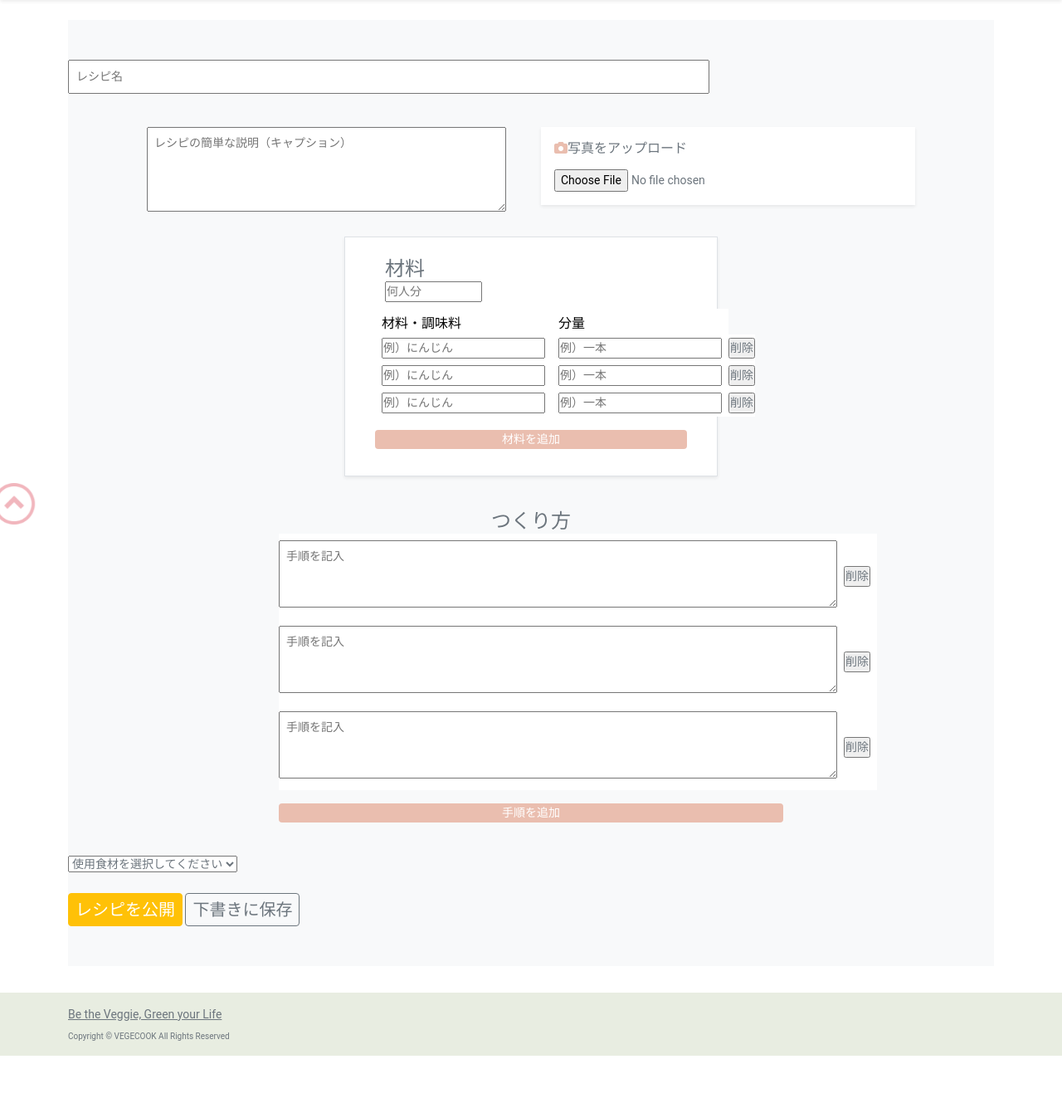
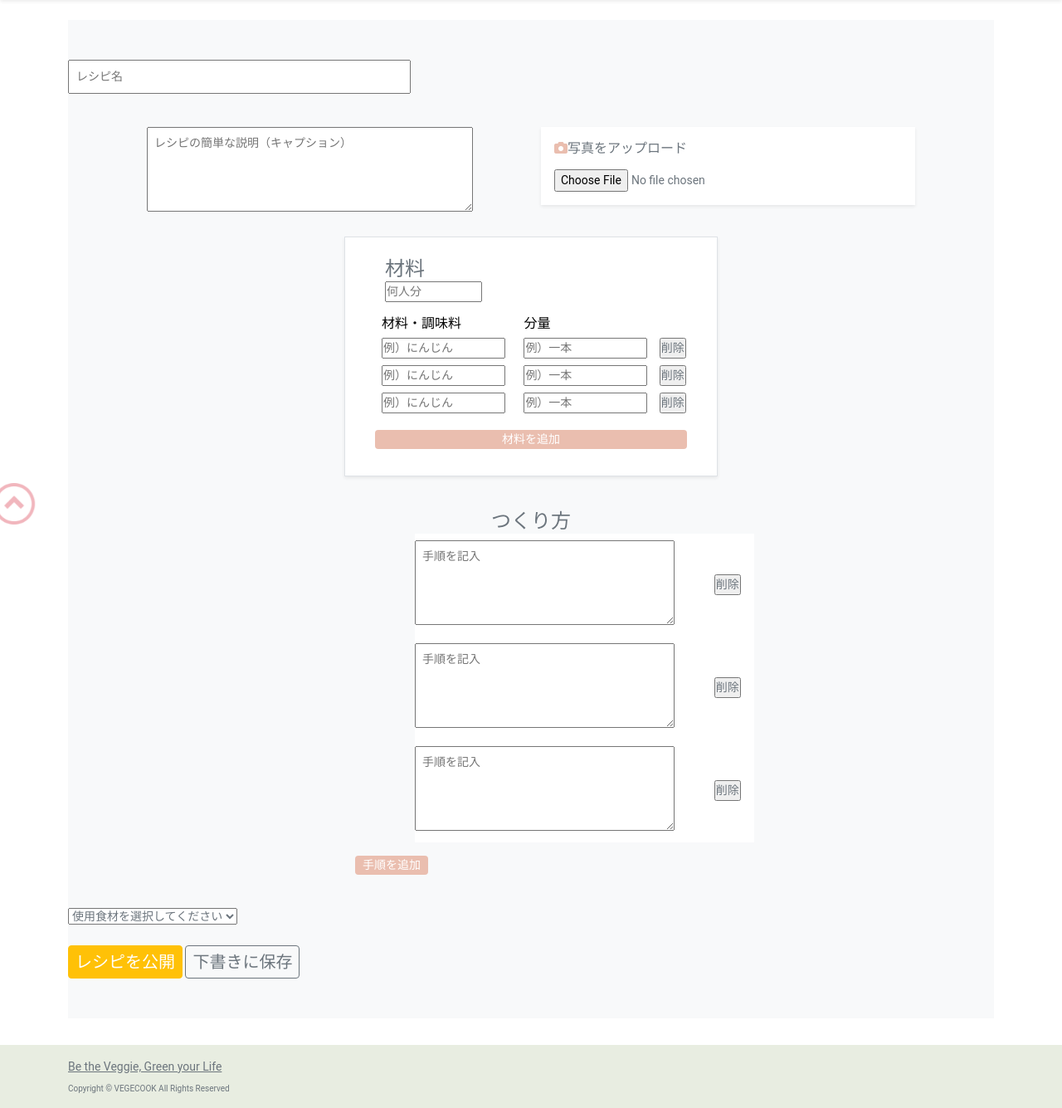
Before and after one commit to mi-1109/vegecook-app, a Rails app: page /post_recipes/new in a window 1280 px wide. Shown: the part 88-1423 px from the top of the page at 83% size. Before the commit the page ends 1360 px from the top, so only its background shows below. Run offline with Rails 7, Linux system fonts and the light colour scheme; the visitor is signed in with stand-in values (Sample User, id 1); style sheets or scripts are compiled from the project's sources; parts of the project's set-up code (start-up, migrations or seed data) failed here and were passed over; some libraries are stand-ins or nearby versions; some web fonts are replaced.

Commit message:
[UPDATE] レシピ投稿画面のレスポンシブ修正

```diff
--- a/app/assets/javascripts/application.js
+++ b/app/assets/javascripts/application.js
@@ -77,14 +77,14 @@ var count = 10;
 
     //つくり方の場合
     if (table_id == "procedure-table"){
-      cell1.innerHTML = '<textarea name="post_recipe[procedures_attributes][' + window.count + '][body]" id="post_recipe_body" placeholder="つくり方を記入" class="p-2 " cols="80" rows="3"></textarea>';
+      cell1.innerHTML = '<textarea name="post_recipe[procedures_attributes][' + window.count + '][body]" id="post_recipe_body" placeholder="手順を記入" class="p-2 " cols="35" rows="4"></textarea>';
       cell1.classList.add('pl-0');
       cell2.innerHTML = '<input type="button" value="削除" onclick="deleteRow(this)">';
       cell2.classList.add('align-middle');
     } else {
-      cell1.innerHTML = '<input type="text" name="post_recipe[ingredients_attributes][' + window.count + '][name]" id="post_recipe_name" placeholder="例）にんじん" >';
+      cell1.innerHTML = '<input type="text" name="post_recipe[ingredients_attributes][' + window.count + '][name]" id="post_recipe_name" placeholder="例）にんじん" size="14">';
       cell1.classList.add('py-1');
-      cell2.innerHTML = '<input type="text" name="post_recipe[ingredients_attributes][' + window.count + '][amount]" id="post_recipe_amount" placeholder="例）一本" >';
+      cell2.innerHTML = '<input type="text" name="post_recipe[ingredients_attributes][' + window.count + '][amount]" id="post_recipe_amount" placeholder="例）一本" size="14">';
       cell2.classList.add('py-1');
       cell3.innerHTML = '<input type="button" value="削除" onclick="deleteRow(this)">';
       cell3.classList.add('p-0', 'align-middle');
--- a/app/assets/stylesheets/public/post_recipes.scss
+++ b/app/assets/stylesheets/public/post_recipes.scss
@@ -5,3 +5,7 @@
 .recipe-img {
   overflow: hidden;
 }
+
+#procedure-add-btn {
+  margin-left: 80px;
+}
--- a/app/views/public/post_recipes/new.html.erb
+++ b/app/views/public/post_recipes/new.html.erb
@@ -7,7 +7,7 @@
   <%= form_with model: @post_recipe, local:true do |f| %>
     <div class="row">
       <div class="form-group mt-5 mx-auto">
-        <%= f.text_field :title, placeholder: "レシピ名", size: "90", class:'py-2 px-2' %>
+        <%= f.text_field :title, placeholder: "レシピ名", size: "45", class:'py-2 px-2' %>
         <%= render 'layouts/error_messages', obj: @post_recipe, column: :title %>
       </div>
     </div>
@@ -15,12 +15,12 @@
     <div class="row">
       <div class="col-md-6 col-lg-5 offset-lg-1 mt-3">
         <div class="form-group mt-4 ml-md-2">
-          <%= f.text_area :introduction, placeholder: "レシピの簡単な説明（キャプション）", size:"50 x 4", class:'p-2' %>
+          <%= f.text_area :introduction, placeholder: "レシピの簡単な説明（キャプション）", size:"45 x 4", class:'p-2' %>
           <%= render 'layouts/error_messages', obj: @post_recipe, column: :introduction %>
         </div>
       </div>
-      <div class="col-md-6 col-lg-5 mt-3 pl-4 pt-2">
-        <div class="from-group mr-md-2 mt-3 ml-5 p-3 bg-white shadow-sm">
+      <div class="col-md-6 col-lg-5 col-sm-4 mt-3 pl-4 pt-2">
+        <div class="from-group mr-md-2 mt-3 ml-md-5 p-3 bg-white shadow-sm">
           <h6 class="mb-3"><i class="fas fa-camera font-color-pink mr-2"></i>写真をアップロード</h6>
           <%= f.attachment_field :recipe_image %>
           <%= render 'layouts/error_messages', obj: @post_recipe, column: :recipe_image %>
@@ -47,8 +47,8 @@
           <tbody>
             <%= f.fields_for :ingredients do |ingredient| %>
               <tr>
-                <td style="width: 12%" class="py-1"><%= ingredient.text_field :name, placeholder: "例）にんじん" %></td>
-                <td style="width: 10%" class="py-1"><%= ingredient.text_field :amount, placeholder: "例）一本" %></td>
+                <td class="py-1"><%= ingredient.text_field :name, size:"14", placeholder: "例）にんじん" %></td>
+                <td class="py-1"><%= ingredient.text_field :amount, size:"14", placeholder: "例）一本" %></td>
                 <td class="align-middle p-0"><input type="button" value="削除" onclick="deleteRow(this)"></td>
               </tr>
             <% end %>
@@ -68,17 +68,19 @@
       </div>
 
       <div class="row">
-        <table class="table table-borderless" id="procedure-table">
+        <div class='offset-md-3'>
+        <table style='width: 70%' class="table table-borderless" id="procedure-table">
           <%= f.fields_for :procedures do |procedure| %>
           <tr>
-            <td style='width: 70%' class="px-0"><%= procedure.text_area :body, placeholder:"手順を記入", size:'80 x 3', class:'p-2' %> </td>
-            <td class="align-middle"><input type="button" value="削除" onclick="deleteRow(this)"></td>
+            <td style='width: 50%' class="px-0"><%= procedure.text_area :body, placeholder:"手順を記入", size:'35 x 4', class:'p-2' %> </td>
+            <td style='width: 10%' class="align-middle"><input type="button" value="削除" onclick="deleteRow(this)"></td>
           </tr>
           <% end %>
         </table>
-        <input type="button" value="手順を追加" onclick="addRow('procedure-table')" class="btn btn-sm btn-color py-0 mb-3">
         <%= render 'layouts/error_messages', obj: @post_recipe, column: :procedures %>
+        </div>
       </div>
+      <input type="button" value="手順を追加" onclick="addRow('procedure-table')" class="btn btn-sm btn-color py-0 mb-3" id='procedure-add-btn'>
     </div>
 
     <div class="row my-4">
@@ -90,8 +92,8 @@
 
     <div class="row mt-4 pb-5">
       <div class="form-inline mx-auto">
-        <%= f.submit 'レシピを公開', :name => 'post', style: 'font-size: 20px', class:'mr-5 btn btn-sm btn-warning text-white' %>
-        <%= f.submit '下書きに保存', :name => 'update', style: 'font-size: 20px', class:'mr-5 btn btn-sm btn-outline-secondary' %>
+        <%= f.submit 'レシピを公開', :name => 'post', style: 'font-size: 20px', class:'mr-md-5 btn btn-sm btn-warning text-white' %>
+        <%= f.submit '下書きに保存', :name => 'update', style: 'font-size: 20px', class:'mr-md-5 ml-1 btn btn-sm btn-outline-secondary' %>
       </div>
     </div>
 
--- a/app/views/shared/_recipe_show.html.erb
+++ b/app/views/shared/_recipe_show.html.erb
@@ -2,7 +2,7 @@
 
   <div class="row">
     <div class="mx-auto mt-5">
-      <h2 class="jp-font-classic"><%= post_recipe.title %></h2>
+      <h2 class="jp-font-classic px-3"><%= post_recipe.title %></h2>
     </div>
   </div>
 
```
